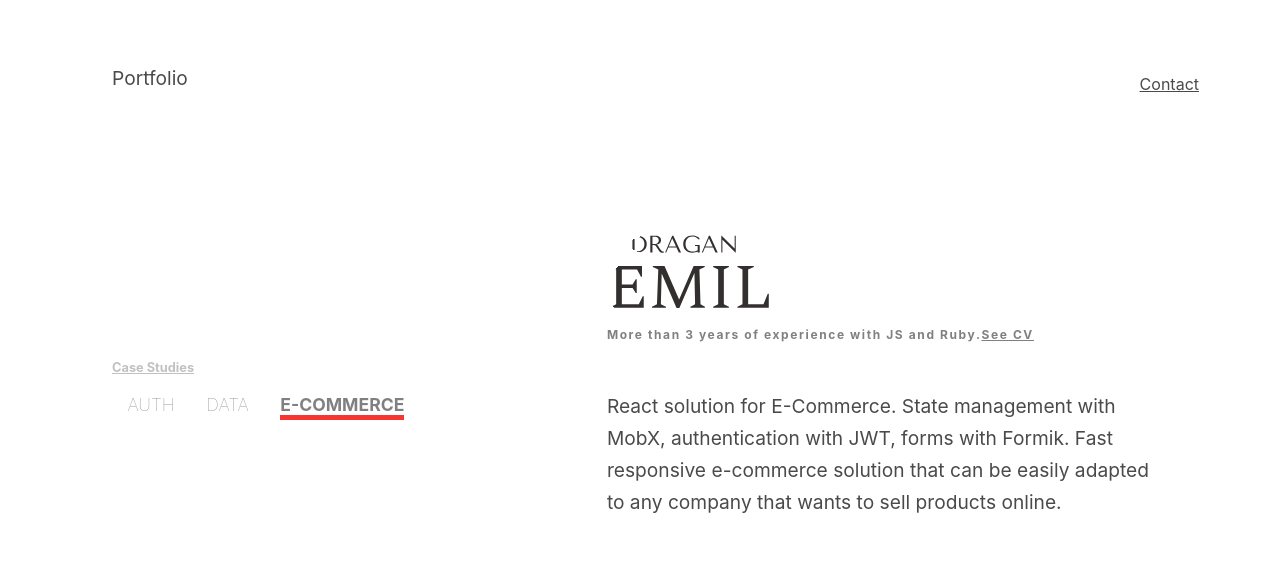
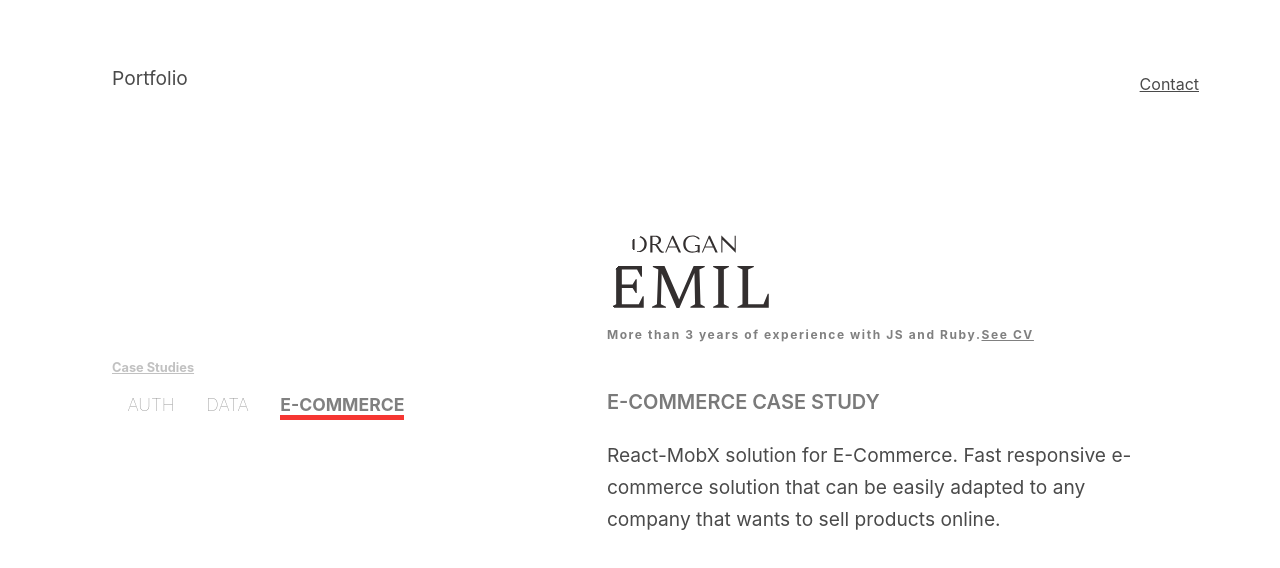
Before and after one commit to emilMircea/portfolio, a React (Create React App) app: page /ecomm in a window 1280 px wide. Shown: the top 568 px of the page. Built offline with nearby package versions, Linux system fonts and the light colour scheme.

Commit message:
add wrapper div to each case

```diff
--- a/src/components/AuthCase.js
+++ b/src/components/AuthCase.js
@@ -1,11 +1,13 @@
 import React from 'react'
 
 const AuthCase = () => (
-  <p className='animated fadeIn'>
-    Redux solution for authentication that offers access to protected routes.
-    Uses react-router 4 as router, redux-saga for async requests and formik
-    for login forms which include validation.
-  </p>
+  <div className="animated fadeIn case-wrapper">
+    <p>
+      Redux solution for authentication that offers access to protected routes.
+      Uses react-router 4 as router, redux-saga for async requests and formik
+      for login forms which include validation.
+    </p>
+  </div>
 );
 
 
--- a/src/components/DataCase.js
+++ b/src/components/DataCase.js
@@ -1,10 +1,18 @@
-import React from 'react'
+import React from "react";
+import dashboard from '../images/data_analysis.png'
 
 const DataCase = () => (
-  <p className='animated fadeIn'>
-    React solution for client-side Data Analysis. Makes possible uploading excel files and constructing charts to identify relevant trends. Below a chart that shows sales per product.
-  </p>
+  <div className="animated fadeIn case-wrapper">
+    <p>
+      React solution for client-side Data Analysis. Makes possible uploading
+      excel files and constructing charts to identify relevant trends. Below a
+      chart that shows sales per product.
+    </p>
+    <br/>
+    <figure className="image">
+      <img src={dashboard} alt="dashboard data analysis" />
+    </figure>
+  </div>
 );
 
-
 export default DataCase;
--- a/src/components/EcommCase.js
+++ b/src/components/EcommCase.js
@@ -1,10 +1,13 @@
-import React from 'react'
+import React from "react";
 
 const EcommCase = () => (
-  <p className='animated fadeIn'>
-    React solution for E-Commerce. State management with MobX, authentication with JWT, forms with Formik. Fast responsive e-commerce solution that can be easily adapted to any company that wants to sell products online.
-  </p>
+  <div className='animated fadeIn case-wrapper'>
+    <p className="subtitle has-text-grey is-uppercase has-text-weight-semibold">E-commerce Case Study</p>
+    <p>
+      React-MobX solution for E-Commerce. Fast responsive e-commerce solution that can
+      be easily adapted to any company that wants to sell products online.
+    </p>
+  </div>
 );
 
-
 export default EcommCase;
```
